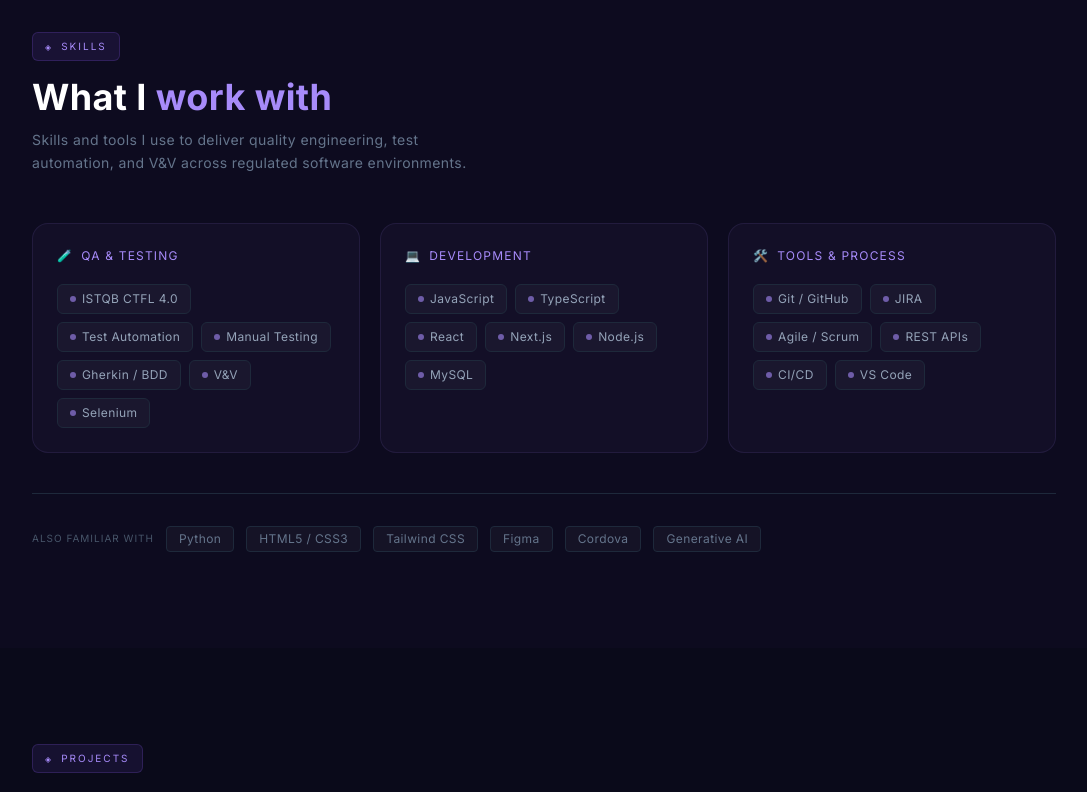
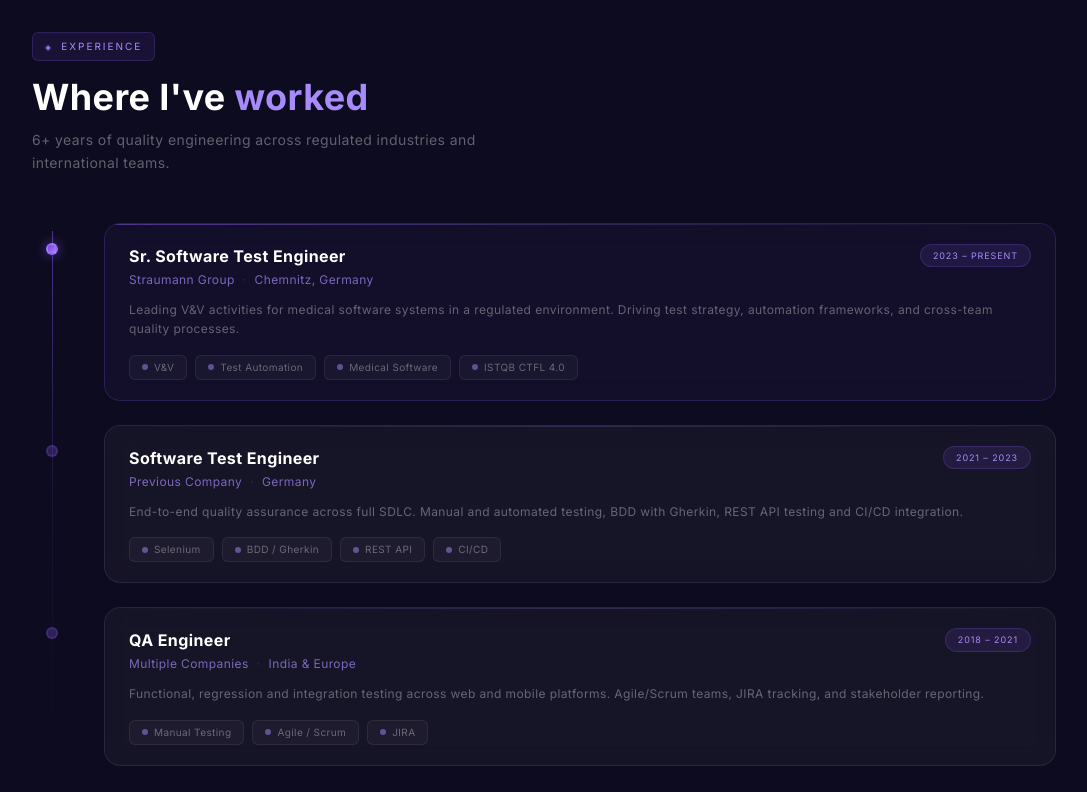
Before and after one commit to NikulGoyani369/portfolio-nextjs, a Next.js app: page / in a window 1280 px wide. Shown: the part 1560-2352 px from the top of the page, without its empty margins (96-1183 px from the left). Built offline with nearby package versions, Linux system fonts and the light colour scheme.

Commit message:
feat: add Experience timeline section with glassmorphism cards

```diff
--- a/components/sections/Experience.tsx
+++ b/components/sections/Experience.tsx
@@ -1,2 +1,131 @@
-const Experience = () => <section id="experience" />;
+'use client';
+
+import { motion } from 'framer-motion';
+import SectionTag from '../ui/SectionTag';
+
+interface ExperienceEntry {
+  role: string;
+  company: string;
+  location: string;
+  period: string;
+  description: string;
+  tags: string[];
+  current?: boolean;
+}
+
+const entries: ExperienceEntry[] = [
+  {
+    role: 'Sr. Software Test Engineer',
+    company: 'Straumann Group',
+    location: 'Chemnitz, Germany',
+    period: '2023 – Present',
+    description:
+      'Leading V&V activities for medical software systems in a regulated environment. Driving test strategy, automation frameworks, and cross-team quality processes.',
+    tags: ['V&V', 'Test Automation', 'Medical Software', 'ISTQB CTFL 4.0'],
+    current: true,
+  },
+  {
+    role: 'Software Test Engineer',
+    company: 'Previous Company',
+    location: 'Germany',
+    period: '2021 – 2023',
+    description:
+      'End-to-end quality assurance across full SDLC. Manual and automated testing, BDD with Gherkin, REST API testing and CI/CD integration.',
+    tags: ['Selenium', 'BDD / Gherkin', 'REST API', 'CI/CD'],
+  },
+  {
+    role: 'QA Engineer',
+    company: 'Multiple Companies',
+    location: 'India & Europe',
+    period: '2018 – 2021',
+    description:
+      'Functional, regression and integration testing across web and mobile platforms. Agile/Scrum teams, JIRA tracking, and stakeholder reporting.',
+    tags: ['Manual Testing', 'Agile / Scrum', 'JIRA'],
+  },
+];
+
+const containerVariants = {
+  hidden: {},
+  show: { transition: { staggerChildren: 0.15 } },
+};
+
+const cardVariants = {
+  hidden: { y: 30, opacity: 0 },
+  show: { y: 0, opacity: 1, transition: { duration: 0.5 } },
+};
+
+const Experience = () => (
+  <section id="experience" className="px-6 lg:px-24 py-24" style={{ background: 'var(--bg-secondary)' }}>
+    <div className="max-w-5xl mx-auto">
+      <SectionTag>Experience</SectionTag>
+      <h2 className="text-white mb-3">
+        Where I&apos;ve <span className="text-violet-400">worked</span>
+      </h2>
+      <p className="text-sm leading-relaxed max-w-md mb-12 text-white/35">
+        6+ years of quality engineering across regulated industries and international teams.
+      </p>
+
+      <motion.div className="relative" variants={containerVariants} initial="hidden" whileInView="show" viewport={{ once: true }}>
+        {/* Vertical line */}
+        <div className="absolute left-5 top-2 bottom-2 w-px"
+          style={{ background: 'linear-gradient(to bottom, rgba(139,92,246,0.5), rgba(139,92,246,0.1), transparent)' }} />
+
+        <div className="flex flex-col gap-6">
+          {entries.map((entry) => (
+            <motion.div key={entry.role + entry.company} variants={cardVariants} className="flex gap-8">
+              {/* Dot */}
+              <div className="flex flex-col items-center flex-shrink-0 pt-5 w-10">
+                <div className="w-3 h-3 rounded-full relative z-10 flex-shrink-0"
+                  style={entry.current
+                    ? { background: 'linear-gradient(135deg, #7c3aed, #a78bfa)', boxShadow: '0 0 12px rgba(139,92,246,0.6)', border: '2px solid rgba(167,139,250,0.4)' }
+                    : { background: 'rgba(139,92,246,0.25)', border: '2px solid rgba(139,92,246,0.2)' }} />
+              </div>
+
+              {/* Card */}
+              <div className="flex-1 relative rounded-2xl px-6 py-5 overflow-hidden"
+                style={entry.current
+                  ? { background: 'rgba(139,92,246,0.05)', backdropFilter: 'blur(12px)', WebkitBackdropFilter: 'blur(12px)', border: '1px solid rgba(139,92,246,0.2)' }
+                  : { background: 'rgba(255,255,255,0.04)', backdropFilter: 'blur(12px)', WebkitBackdropFilter: 'blur(12px)', border: '1px solid rgba(255,255,255,0.08)' }}>
+                {/* Top highlight */}
+                <div className="absolute top-0 left-0 right-0 h-px"
+                  style={{ background: entry.current
+                    ? 'linear-gradient(to right, rgba(139,92,246,0.5), rgba(167,139,250,0.2), transparent)'
+                    : 'linear-gradient(to right, transparent, rgba(167,139,250,0.2), transparent)' }} />
+
+                <div className="flex items-start justify-between gap-3 mb-1 flex-wrap">
+                  <h3 className="text-base font-bold text-white">{entry.role}</h3>
+                  <span className="text-[9px] tracking-widest uppercase text-violet-400 flex-shrink-0 px-3 py-1 rounded-full"
+                    style={{ background: 'rgba(139,92,246,0.12)', border: '1px solid rgba(139,92,246,0.2)' }}>
+                    {entry.period}
+                  </span>
+                </div>
+
+                <p className="text-xs mb-3 text-violet-400/70">
+                  {entry.company}
+                  <span className="mx-2 opacity-30">·</span>
+                  {entry.location}
+                </p>
+
+                <p className="text-xs leading-relaxed mb-4 text-white/35">
+                  {entry.description}
+                </p>
+
+                <div className="flex flex-wrap gap-2">
+                  {entry.tags.map((tag) => (
+                    <span key={tag} className="flex items-center gap-1.5 text-[10px] px-3 py-1 rounded-md text-white/35"
+                      style={{ border: '1px solid rgba(255,255,255,0.07)', background: 'rgba(255,255,255,0.03)' }}>
+                      <span className="w-1.5 h-1.5 rounded-full bg-violet-400/50 flex-shrink-0" />
+                      {tag}
+                    </span>
+                  ))}
+                </div>
+              </div>
+            </motion.div>
+          ))}
+        </div>
+      </motion.div>
+    </div>
+  </section>
+);
+
 export default Experience;
```
